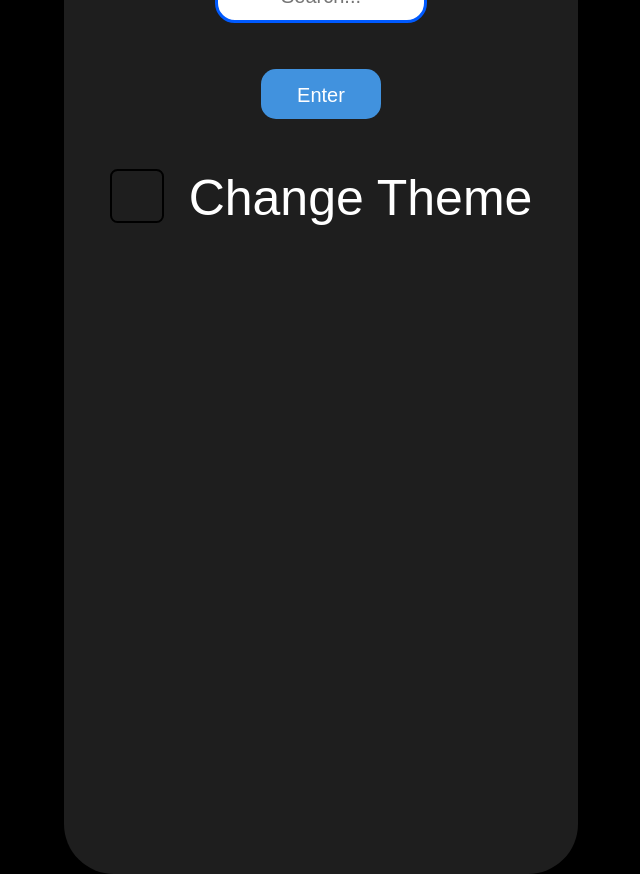
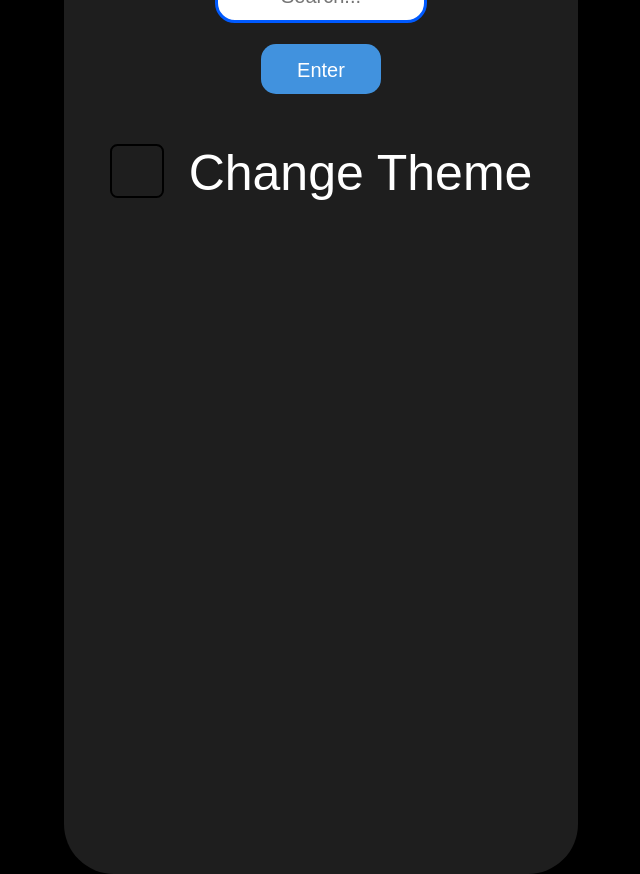
Before and after one commit to R8BY/weather, a React (Create React App) app: page /weather in a window 1280 px wide. Shown: the whole page, without its empty margins (319-959 px from the left). Built offline with nearby package versions, Linux system fonts and the light colour scheme; a web font is replaced by a local one.

Commit message:
add, outlet, and delete shit lines of code

```diff
--- a/src/App.js
+++ b/src/App.js
@@ -1,23 +1,28 @@
-import React from "react";
+import React, {useState} from "react";
 import './App.css';
 import Info from "./Components/items/Info";
 import CleanPage from "./Pages/CleanPage";
 import Forecast from "./Components/Forecast/Forecast";
+import Header from "./Components/Header/Header";
 import {
     Routes,
-    Route
+    Route,
 } from "react-router-dom";
 
 
 function App(props) {
-
+    const [query, setQuery] = useState('');
+    const [weather, setWeather] = useState(null);
     return (
         <div className={"container"}>
             <div className={"items"}>
                 <Routes>
-                    <Route path="/" element={<CleanPage/>}/>
-                    <Route path="weather" element={<Info city={props.city}/>}/>
-                    <Route path="forecast" element={<Forecast/>}/>
+                    <Route path={"/"} element={<Header setQuery={setQuery} setWeather={setWeather} query={query}
+                                                       weather={weather}/>}>
+                        <Route index element={<CleanPage/>}/>
+                        <Route path="weather" element={<Info/>}/>
+                        <Route path="forecast" element={<Forecast/>}/>
+                    </Route>
                 </Routes>
             </div>
         </div>
--- a/src/Components/Forecast/Forecast.jsx
+++ b/src/Components/Forecast/Forecast.jsx
@@ -26,7 +26,7 @@ const Forecast = () => {
                     onChange={(e) => setQuery(e.target.value)}
                     onKeyPress={search}/>
 
-                {weather ? <span>{weather.main.temp}</span> : null}
+                {/*{weather ? <span>{weather.main.temp}</span> : null}*/}
             </div>
     );
 };
--- a/src/Components/Header/Header.jsx
+++ b/src/Components/Header/Header.jsx
@@ -2,8 +2,9 @@ import classes from './Header.module.css'
 // import React from "react";
 import {fetchWeather} from "../../api/fetchWeather";
 import "../../App.css"
+import { Outlet } from "react-router-dom";
 
-const Header = ({setWeather, setQuery, query}) => {
+const Header = ({setWeather, setQuery, query, we}) => {
 
     const search = async (e) => {
         console.clear();
@@ -24,6 +25,8 @@ const Header = ({setWeather, setQuery, query}) => {
                 placeholder="Search..."
                 onKeyPress={search}
             />
+
+            <Outlet/>
         </header>
     );
 }
--- a/src/Components/items/Info.jsx
+++ b/src/Components/items/Info.jsx
@@ -9,22 +9,25 @@ const Info = () => {
     const [query, setQuery] = useState('');
     const [weather, setWeather] = useState(null);
 
-    console.log(weather);
+    // console.log(weather);
 
     return (
         <div>
-            <Header setQuery={setQuery} setWeather={setWeather} query={query}/>
+            {/*<Header setQuery={setQuery} setWeather={setWeather} query={query}/>*/}
             <div className={classes.preview}>
                 {weather ? <span className={classes.uppercase}>{weather.name},{weather.sys.country}</span> : null}
             </div>
-            {weather ? <Temperature status={weather.weather[0].description} lowtemp={Math.round(weather.main.temp_min)}
-                                    hightemp={Math.round(weather.main.temp_max)}
-                                    currentTemperature={Math.round(weather.main.temp)}
-                                    icon={weather.weather[0].icon}/> : null}
+            {weather ?
+                <Temperature status={this.weather.weather[0].description} lowtemp={Math.round(weather.main.temp_min)}
+                             hightemp={Math.round(weather.main.temp_max)}
+                             currentTemperature={Math.round(weather.main.temp)}
+                             icon={weather.weather[0].icon}/> : null}
             <MyButton/>
             <Switch/>
+
         </div>
     );
+    // ReactDOM.render(Info, document.getElementById('root'));
 };
 
 export default Info;
--- a/src/Pages/CleanPage.jsx
+++ b/src/Pages/CleanPage.jsx
@@ -7,11 +7,13 @@ import Switch from "../Components/Switch/Switch";
 
 
 const CleanPage = () => {
-    const [query, setQuery] = useState('');
-    const [weather, setWeather] = useState(null);
+
+    // const [query, setQuery] = useState('');
+    // const [weather, setWeather] = useState(null);
+
     return (
         <div className="items">
-            <Header setQuery={setQuery} setWeather={setWeather} query={query} weather={weather}/>
+            {/*<Header setQuery={setQuery} setWeather={setWeather} query={query} weather={weather}/>*/}
             <ClearPage/>
             <MyButton link={"/weather"}/>
             <Switch/>
```
